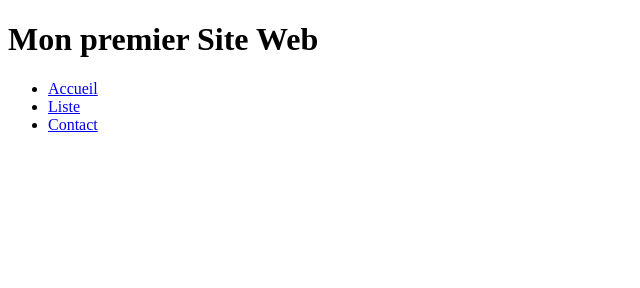
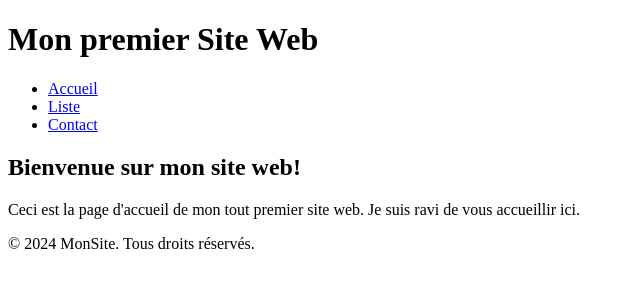
Before and after one commit to feyroozecode/dev_web_3month, a plain HTML site: page monsite.html in a window 1280 px wide. Shown: the whole page, without its empty margins (0-640 px from the left). Drawn offline with Linux system fonts and the light colour scheme.

Commit message:
mise a jour

```diff
--- a/monsite.html
+++ b/monsite.html
@@ -7,6 +7,7 @@
 </head>
 <body>
 
+    <!-- ICI ce Mon header  -->
     <header>
         <h1>Mon premier Site Web</h1>
 
@@ -20,5 +21,15 @@
 
     </header>
 
+    <main>
+        <h2>Bienvenue sur mon site web!</h2>
+        <p>Ceci est la page d'accueil de mon tout premier site web. Je suis ravi de vous accueillir ici.</p>
+    </main>
+
+
+    <footer>
+        <p>&copy; 2024 MonSite. Tous droits réservés.</p>
+    </footer>
+
 </body>
 </html>
```
